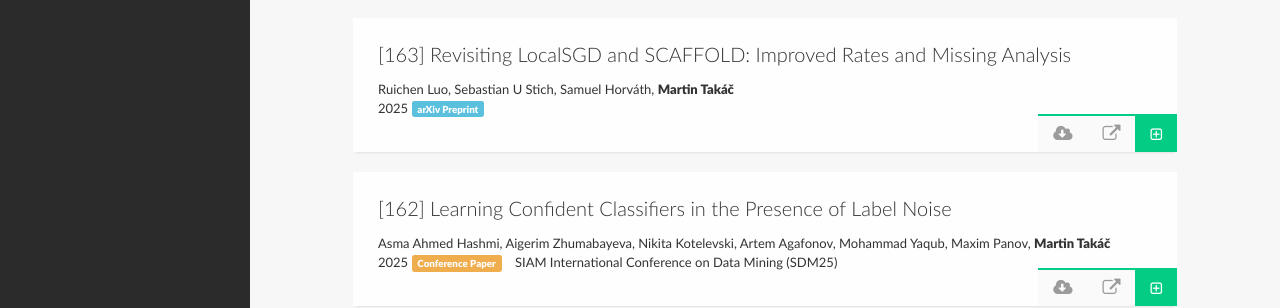
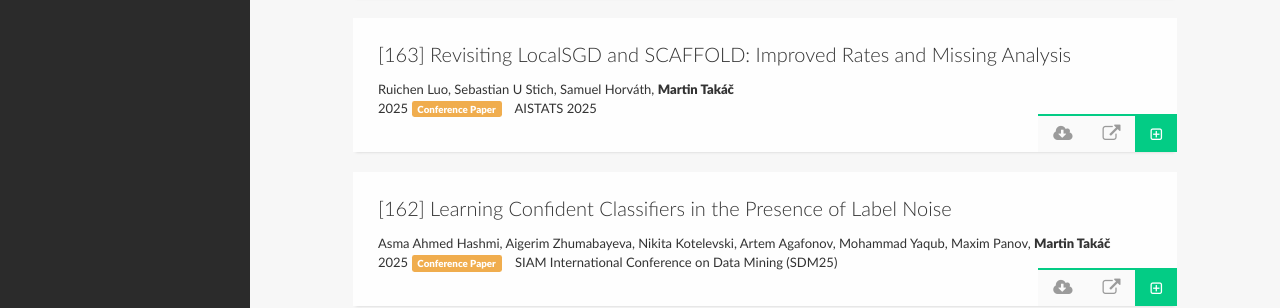
Before and after one commit to martintaki/takac.github.io, a Jekyll site: the page built from Publications.html, in a window 1280 px wide. Shown: the part 905-1213 px from the top of the page. Built offline with Jekyll 4.4.1, drawn with Linux system fonts in a browser that asks for light colours; nearby versions of some CDN libraries; library files that are not in the unit come from our copies.

Commit message:
update 02-13-2025

```diff
--- a/_data/papers.yaml
+++ b/_data/papers.yaml
@@ -89,10 +89,11 @@
     \ and SCAFFOLD outperform MbSGD.\n\t\t"
   authors: "Ruichen Luo, Sebastian U Stich, Samuel Horv\xE1th, <strong>Martin Tak\xE1\
     \u010D</strong>"
+  journal: AISTATS 2025
   link: https://arxiv.org/abs/2501.04443
   pdf: https://arxiv.org/pdf/2501.04443
   title: 'Revisiting LocalSGD and SCAFFOLD: Improved Rates and Missing Analysis'
-  type: tpaper
+  type: cpaper
   year: '2025'
 - abstract: "\nThe success of Deep Neural Network (DNN) models significantly depends\
     \ on the quality of provided annotations. In medical image segmentation, for example,\
```
